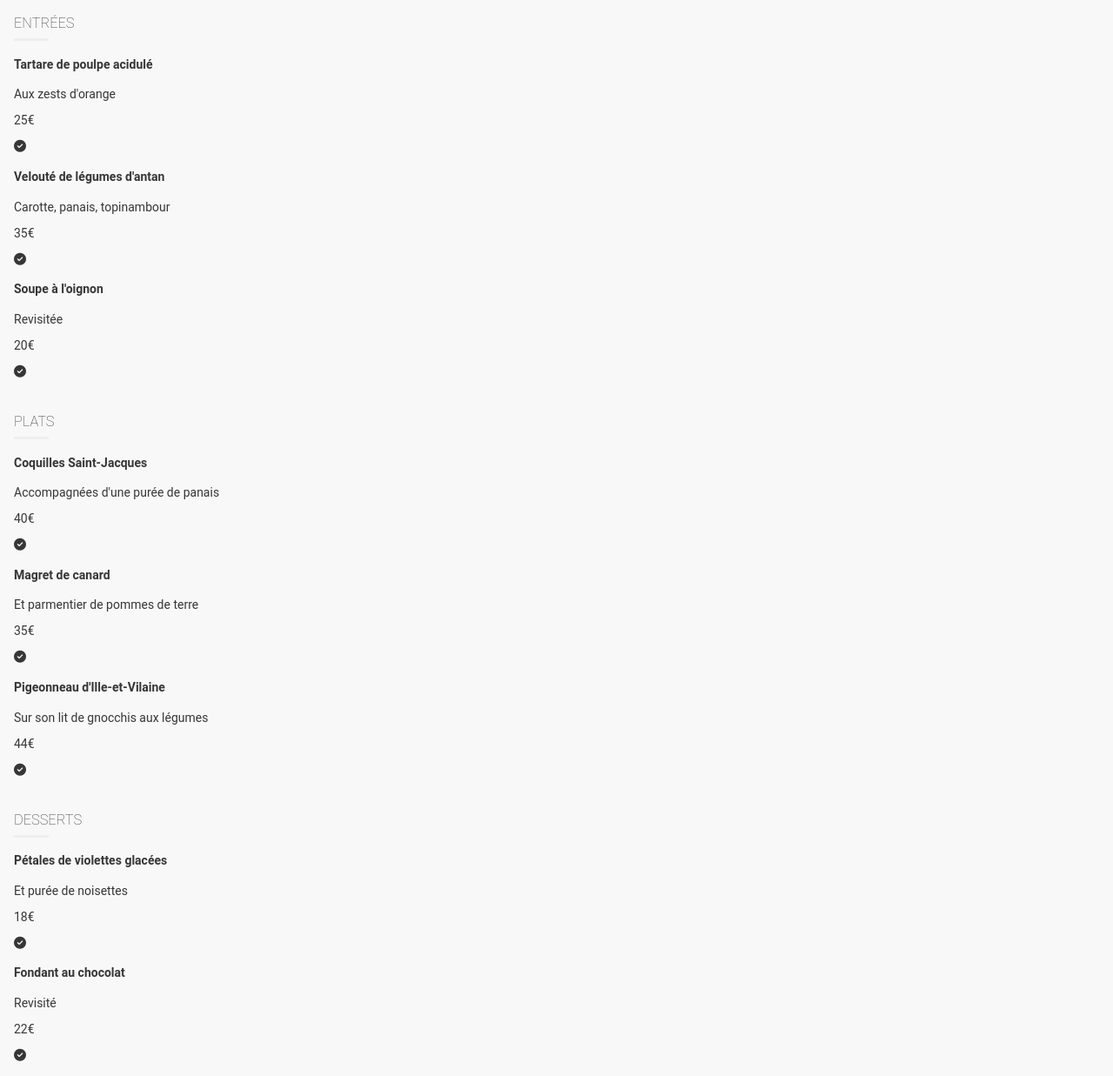
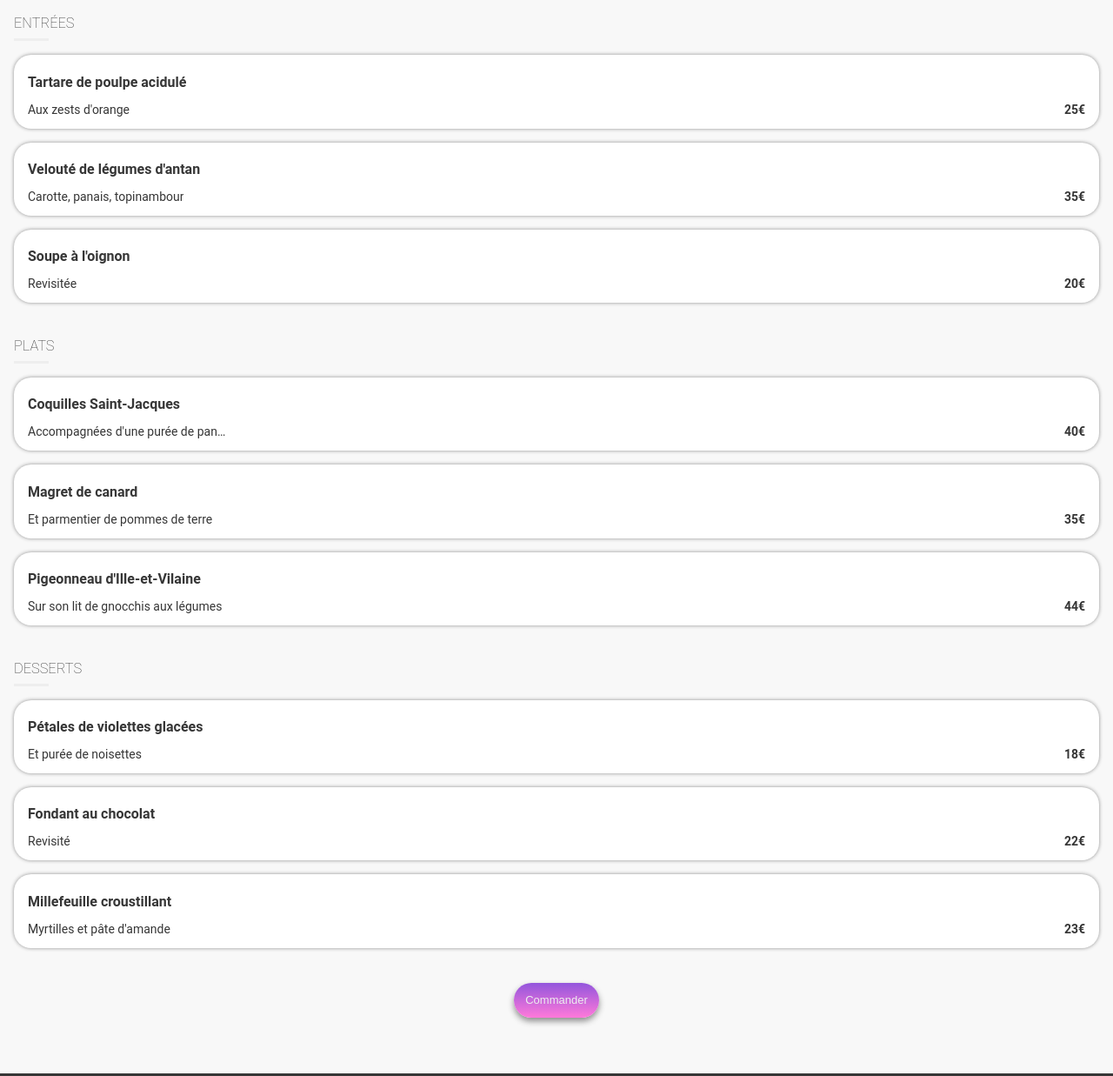
Before and after one commit to kth-png/KathiaNwal_3_13042021, a plain HTML site: page menu3.html in a window 1280 px wide. Shown: the part 390-1627 px from the top of the page at 87% size. Drawn offline with Linux system fonts and the light colour scheme.

Commit message:
structure et style page 3 et 4

```diff
--- a/menu1.scss
+++ b/css/menu1.scss
@@ -91,6 +91,7 @@ section {
   h4 {
     font-size: 1rem;
     margin-bottom: 0;
+    max-width: 252px;
   }
   .item-details-price {
     display: flex;
--- a/index.html
+++ b/index.html
@@ -11,7 +11,7 @@
     <link rel="preconnect" href="https://fonts.gstatic.com">
     <link href="https://fonts.googleapis.com/css2?family=Roboto:wght@100;400;500;700&display=swap" rel="stylesheet">
     <script src="https://kit.fontawesome.com/f7fd5d8b51.js" crossorigin="anonymous"></script>
-    <link rel="stylesheet" href="style.css">
+    <link rel="stylesheet" href="css/style.css">
     <title>ohmyfood</title>
 </head>
 
--- a/menu3.html
+++ b/menu3.html
@@ -6,8 +6,8 @@
     <meta http-equiv="X-UA-Compatible" content="IE=edge">
     <meta name="viewport" content="width=device-width, initial-scale=1.0">
     <script src="https://kit.fontawesome.com/f7fd5d8b51.js" crossorigin="anonymous"></script>
-    <link rel="stylesheet" href="style.css">
-    <link rel="stylesheet" href="menu1.css">
+    <link rel="stylesheet" href="css/style.css">
+    <link rel="stylesheet" href="css/menu1.css">
     <title>Menu - À la française</title>
 </head>
 
@@ -23,32 +23,44 @@
     <section>
         <div class="titre">
             <h2>À la française</h2>
-            <i class="far fa-heart"></i>
-            <i class="fas fa-heart"></i>
+            <i class="far fa-heart empty"></i>
+            <i class="fas fa-heart full"></i>
         </div>
         <article>
             <h3>entrées</h3>
             <hr>
-            <div>
+            <div class="item">
+                <div class="item-details">
                     <h4>Tartare de poulpe acidulé</h4>
+                    <div class="item-details-price">
                         <p>Aux zests d'orange</p>
-                <p>25€</p>
+                        <p class="price">25€</p>
+                    </div>
+                </div>
                 <div class="item-check">
                     <i class="fas fa-check-circle"></i>
                 </div>
             </div>
-            <div>
+            <div class="item">
+                <div class="item-details">
                     <h4>Velouté de légumes d'antan</h4>
+                    <div class="item-details-price">
                         <p>Carotte, panais, topinambour</p>
-                <p>35€</p>
+                        <p class="price">35€</p>
+                    </div>
+                </div>
                 <div class="item-check">
                     <i class="fas fa-check-circle"></i>
                 </div>
             </div>
-            <div>
+            <div class="item">
+                <div class="item-details">
                     <h4>Soupe à l'oignon</h4>
+                    <div class="item-details-price">
                         <p>Revisitée</p>
-                <p>20€</p>
+                        <p class="price">20€</p>
+                    </div>
+                </div>
                 <div class="item-check">
                     <i class="fas fa-check-circle"></i>
                 </div>
@@ -57,26 +69,38 @@
         <article>
             <h3>plats</h3>
             <hr>
-            <div>
+            <div class="item">
+                <div class="item-details">
                     <h4>Coquilles Saint-Jacques</h4>
+                    <div class="item-details-price">
                         <p>Accompagnées d'une purée de panais</p>
-                <p>40€</p>
+                        <p class="price">40€</p>
+                    </div>
+                </div>
                 <div class="item-check">
                     <i class="fas fa-check-circle"></i>
                 </div>
             </div>
-            <div>
+            <div class="item">
+                <div class="item-details">
                     <h4>Magret de canard</h4>
+                    <div class="item-details-price">
                         <p>Et parmentier de pommes de terre</p>
-                <p>35€</p>
+                        <p class="price">35€</p>
+                    </div>
+                </div>
                 <div class="item-check">
                     <i class="fas fa-check-circle"></i>
                 </div>
             </div>
-            <div>
+            <div class="item">
+                <div class="item-details">
                     <h4>Pigeonneau d'Ille-et-Vilaine</h4>
+                    <div class="item-details-price">
                         <p>Sur son lit de gnocchis aux légumes</p>
-                <p>44€</p>
+                        <p class="price">44€</p>
+                    </div>
+                </div>
                 <div class="item-check">
                     <i class="fas fa-check-circle"></i>
                 </div>
@@ -85,32 +109,44 @@
         <article>
             <h3>desserts</h3>
             <hr>
-            <div>
+            <div class="item">
+                <div class="item-details">
                     <h4>Pétales de violettes glacées</h4>
+                    <div class="item-details-price">
                         <p>Et purée de noisettes</p>
-                <p>18€</p>
+                        <p class="price">18€</p>
+                    </div>
+                </div>
                 <div class="item-check">
                     <i class="fas fa-check-circle"></i>
                 </div>
             </div>
-            <div>
+            <div class="item">
+                <div class="item-details">
                     <h4>Fondant au chocolat</h4>
+                    <div class="item-details-price">
                         <p>Revisité</p>
-                <p>22€</p>
+                        <p class="price">22€</p>
+                    </div>
+                </div>
                 <div class="item-check">
                     <i class="fas fa-check-circle"></i>
                 </div>
             </div>
-            <div>
+            <div class="item">
+                <div class="item-details">
                     <h4>Millefeuille croustillant</h4>
+                    <div class="item-details-price">
                         <p>Myrtilles et pâte d'amande</p>
-                <p>23€</p>
+                        <p class="price">23€</p>
+                    </div>
+                </div>
                 <div class="item-check">
                     <i class="fas fa-check-circle"></i>
                 </div>
             </div>
         </article>
-        <div>
+        <div class="command">
             <button>Commander</button>
         </div>
     </section>
```
Also changed, not shown: menu1.html (+2 -2 lines), menu2.html (+2 -2 lines), menu4.html (+59 -23 lines), css/menu1.css, css/style.css (renamed from style.css), css/style.scss (renamed from style.scss), 4 other files. Lines whose indentation alone changed are shown as unchanged.
